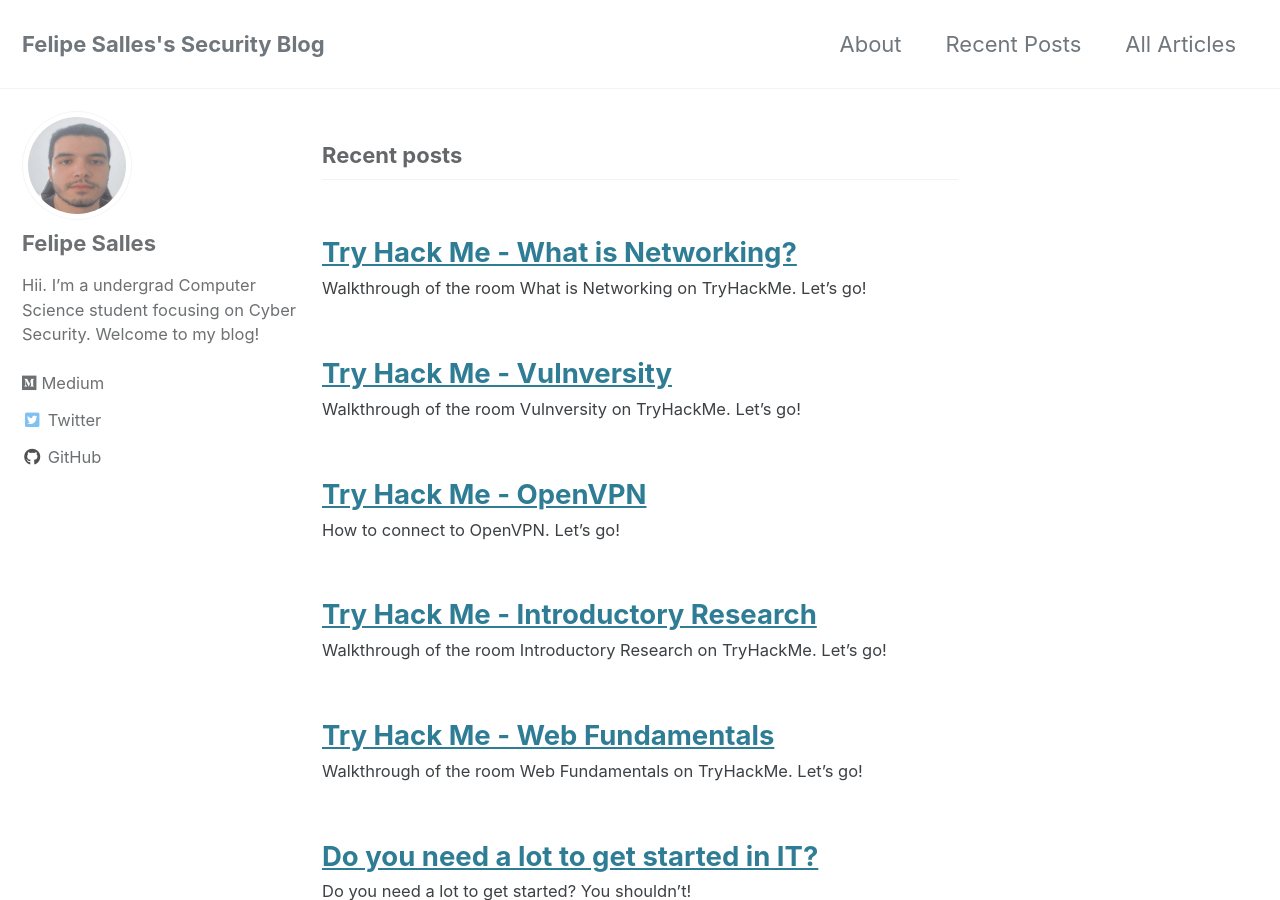
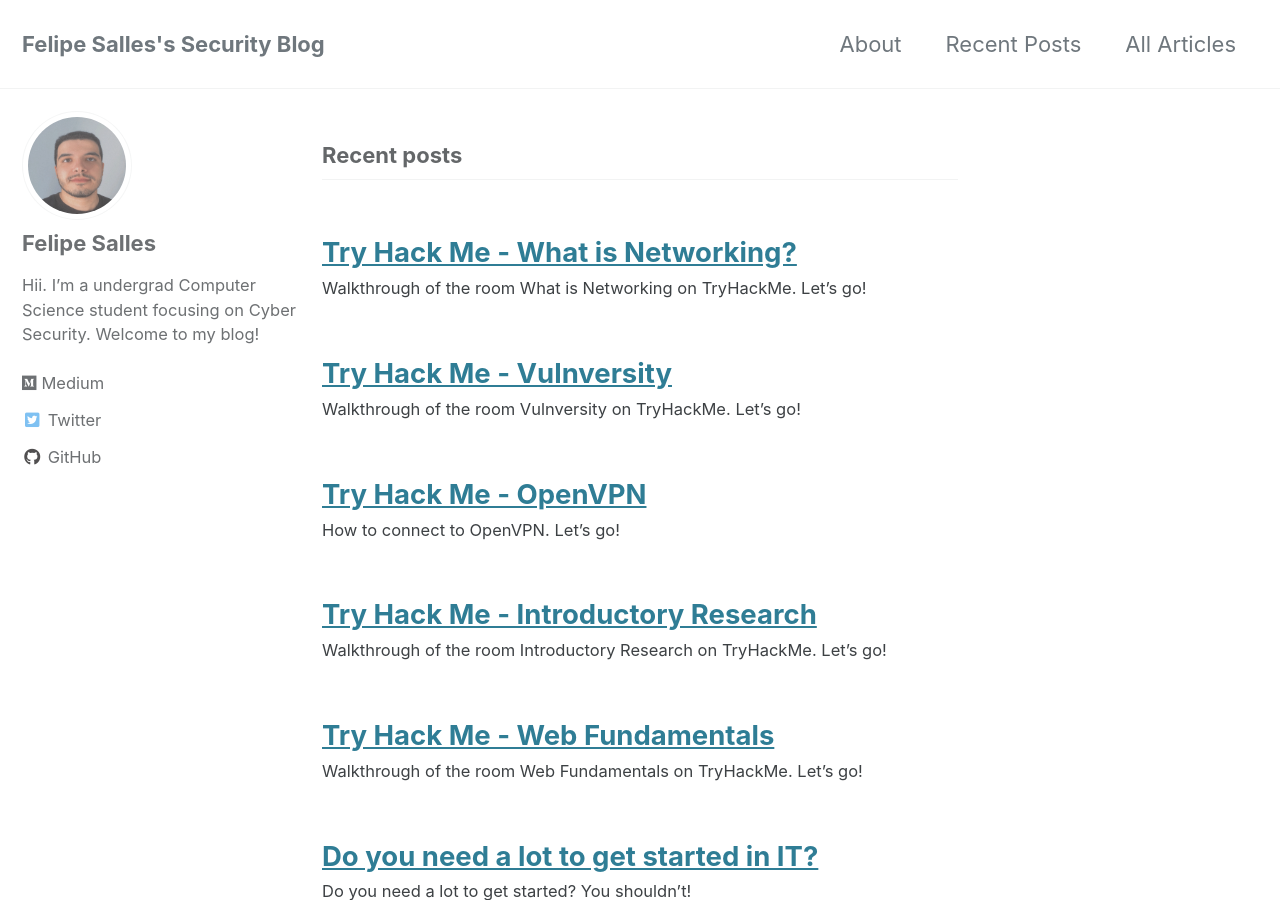
Before and after one commit to felipemsalles/felipemsalles.github.io-blog, a Jekyll site: the page built from index.html, in a window 1280 px wide and 900 px high. Built offline with Jekyll 4.4.1, drawn with Linux system fonts in a browser that asks for light colours; cached includes are drawn as plain includes; the list of posts is cut into pages by our own code.

Commit message:
Update pic

```diff
--- a/_config.yml
+++ b/_config.yml
@@ -94,7 +94,7 @@ analytics:
 # Site Author
 author:
   name             : "Felipe Salles"
-  avatar           : "/assets/images/profileblog-pic.jpg"
+  avatar           : "/assets/images/profile-pic2.jpg"
   bio              : "Hii. I'm a undergrad Computer Science student focusing on Cyber Security. Welcome to my blog!"
   # location         : "Somewhere"
   email            :
```
Also changed, not shown: assets/images/profile-pic2.jpg (added), 1 other file.
